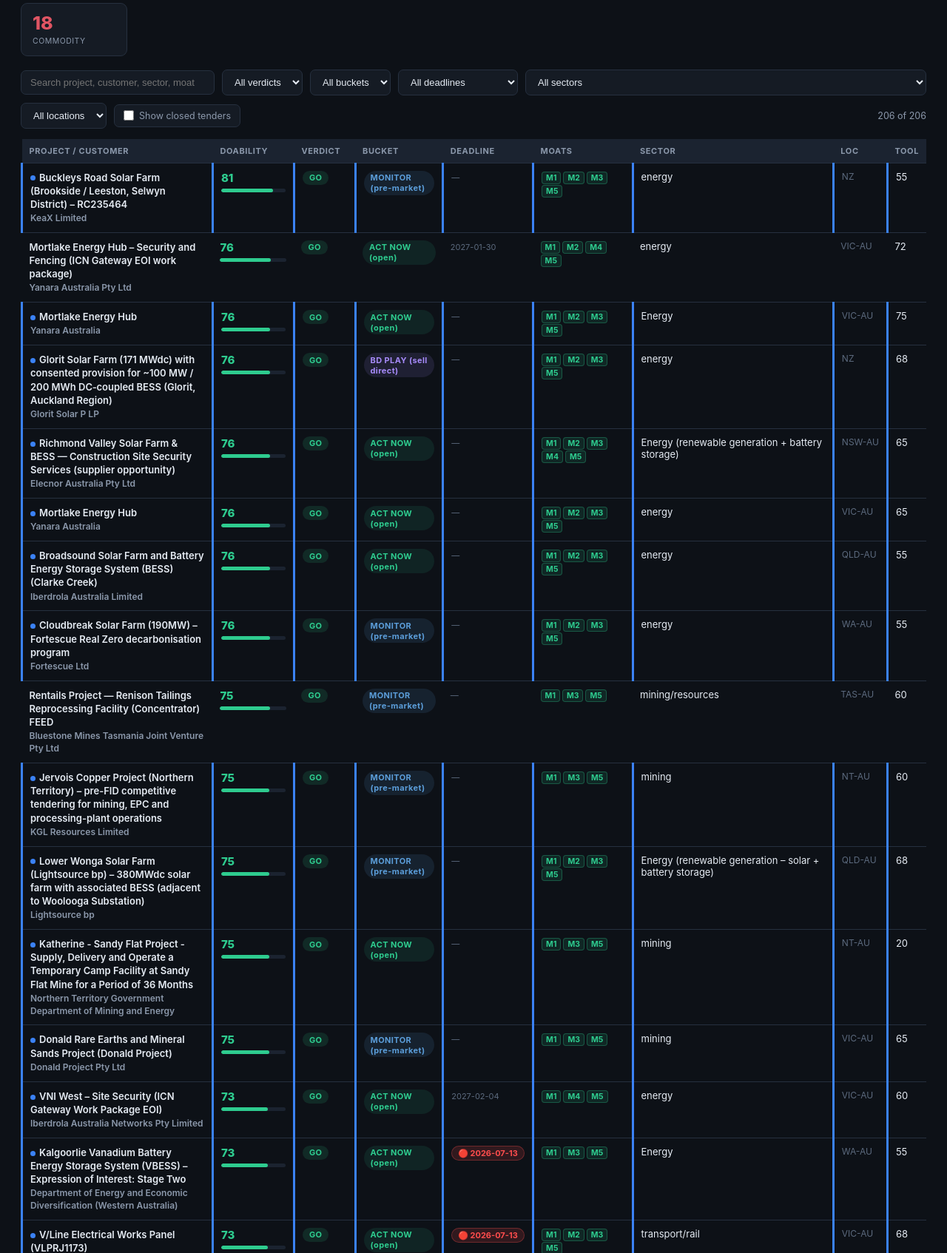
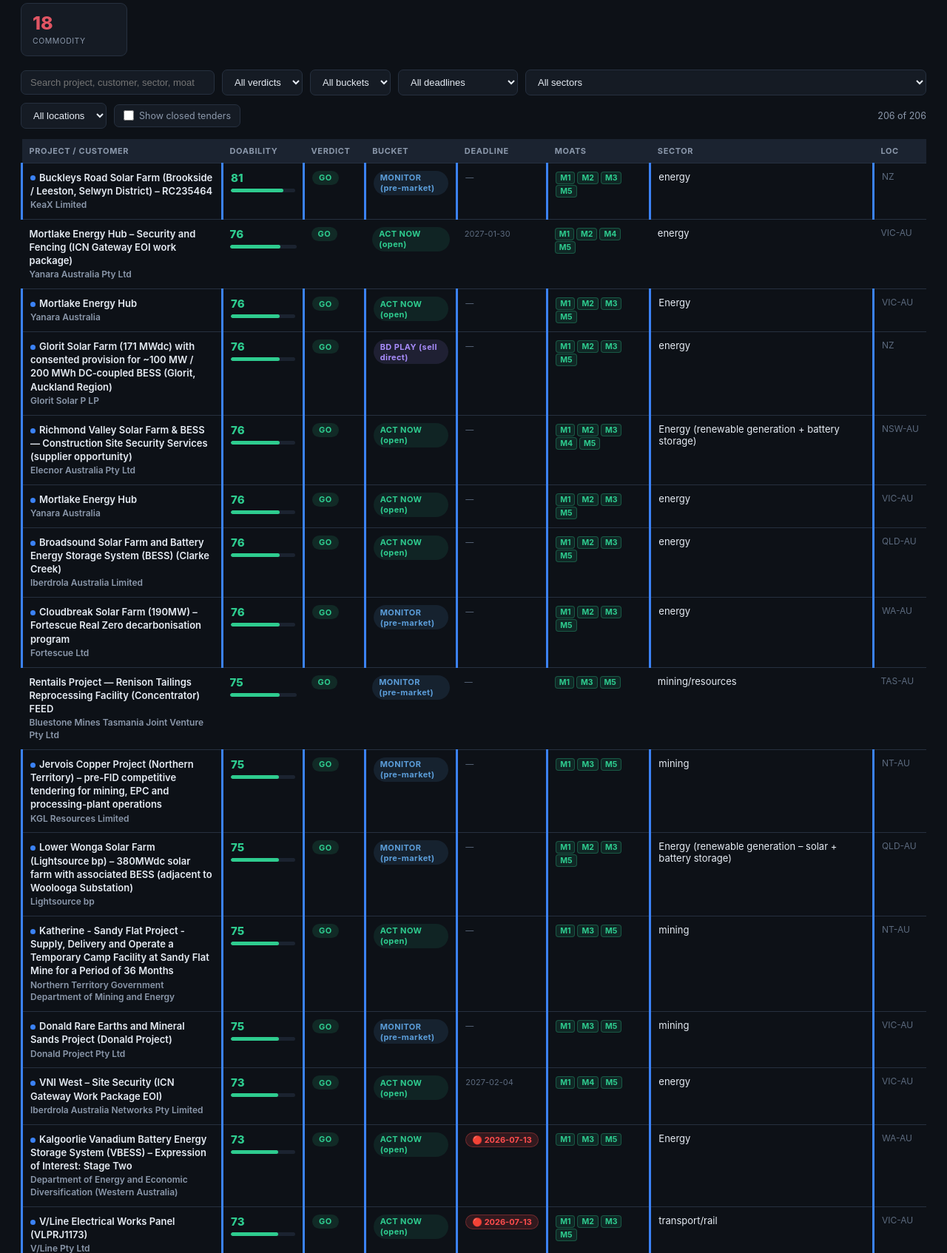
Before and after one commit to kavanmehta-pixel/vi-tender-triage, a Flask app: page / in a window 1280 px wide. Shown: the part 257-1951 px from the top of the page at 74% size. Run offline with Flask 3, Linux system fonts and the light colour scheme; data comes from the database, SQL or seed files in the repository.

Commit message:
remove John's tool score column — doability score is the only score

```diff
--- a/templates/dashboard.html
+++ b/templates/dashboard.html
@@ -78,7 +78,7 @@
 .loc{color:var(--dim);font-size:12px;white-space:nowrap}
 .foot{color:var(--dim);font-size:11.5px;margin-top:26px;line-height:1.7;border-top:1px solid var(--line);padding-top:14px}
 .loading{text-align:center;padding:60px;color:var(--muted);font-size:15px}
-@media(max-width:900px){.wrap{padding:14px}th:nth-child(7),td:nth-child(7),th:nth-child(8),td:nth-child(8){display:none}}
+@media(max-width:900px){.wrap{padding:14px}th:nth-child(6),td:nth-child(6),th:nth-child(7),td:nth-child(7){display:none}}
 </style>
 </head>
 <body>
@@ -123,14 +123,13 @@
   <th data-k="moat_count">Moats</th>
   <th data-k="sector">Sector</th>
   <th data-k="location">Loc</th>
-  <th data-k="priority_score">Tool</th>
 </tr></thead>
 <tbody id="tb"></tbody>
 </table>
 </div>
 
 <div class="foot">
-  Doability asks "does VI have a unique, defensible entry here" — not just "is it a CCTV job". Score core: 1 moat ≈ 39, 2 ≈ 55, 3 ≈ 67, 4 ≈ 75, 5 ≈ 81 before sector and flags. <b style="color:var(--text)">New this week</b> shows projects first seen in the latest run. <b style="color:var(--text)">Tool score</b> is John's priority score from the discovery pipeline. Closed tenders are hidden by default — use "Show closed" to reveal them (dimmed).
+  Doability asks "does VI have a unique, defensible entry here" — not just "is it a CCTV job". Score core: 1 moat ≈ 39, 2 ≈ 55, 3 ≈ 67, 4 ≈ 75, 5 ≈ 81 before sector and flags. <b style="color:var(--text)">New this week</b> shows projects first seen in the latest run. Closed tenders are hidden by default — use "Show closed" to reveal them (dimmed).
 </div>
 </div>
 
@@ -255,9 +254,8 @@
       <td>${d.commodity==='yes'?'<span class="badge b-PASS">COMMODITY</span>':(d.moats||'').split('; ').filter(Boolean).map(m=>`<span class="moat" title="${esc(m)}">${m.slice(0,2)}</span>`).join('')}</td>
       <td>${esc(d.sector)}</td>
       <td class="loc">${esc(d.location)}</td>
-      <td>${d.priority_score||'—'}</td>
     </tr>
-    <tr class="detail" id="det${i}" style="display:none"><td colspan="9">
+    <tr class="detail" id="det${i}" style="display:none"><td colspan="8">
       ${d.closing_date?`<b>Deadline:</b> <span style="color:${d.deadline_status==='urgent'?'var(--urgent)':d.deadline_status==='soon'?'var(--soon)':'var(--muted)'}">${d.closing_date}</span> (${d.deadline_status||'unknown'})<br>`:''}
       ${d.moats?'<b>Unique angles:</b> '+d.moats.split('; ').map(t=>`<span class="tag pos">${esc(t)}</span>`).join('')+'<br>':'<b>Unique angles:</b> <span class="tag neg">none — commodity scope</span><br>'}
       ${d.risk_flags?'<b>Risk flags:</b> '+d.risk_flags.split('; ').map(t=>`<span class="tag neg">${esc(t)}</span>`).join('')+'<br>':''}
```
